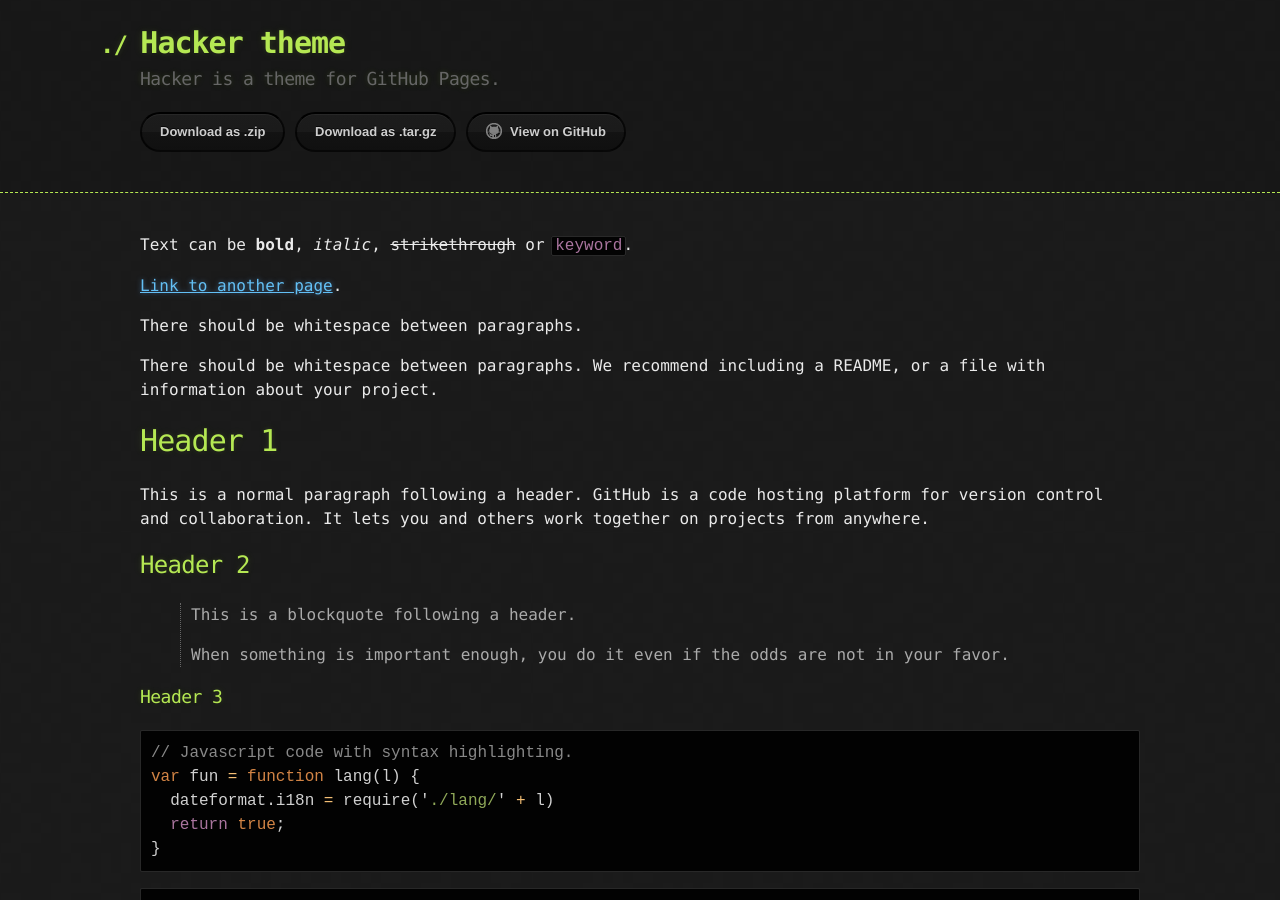
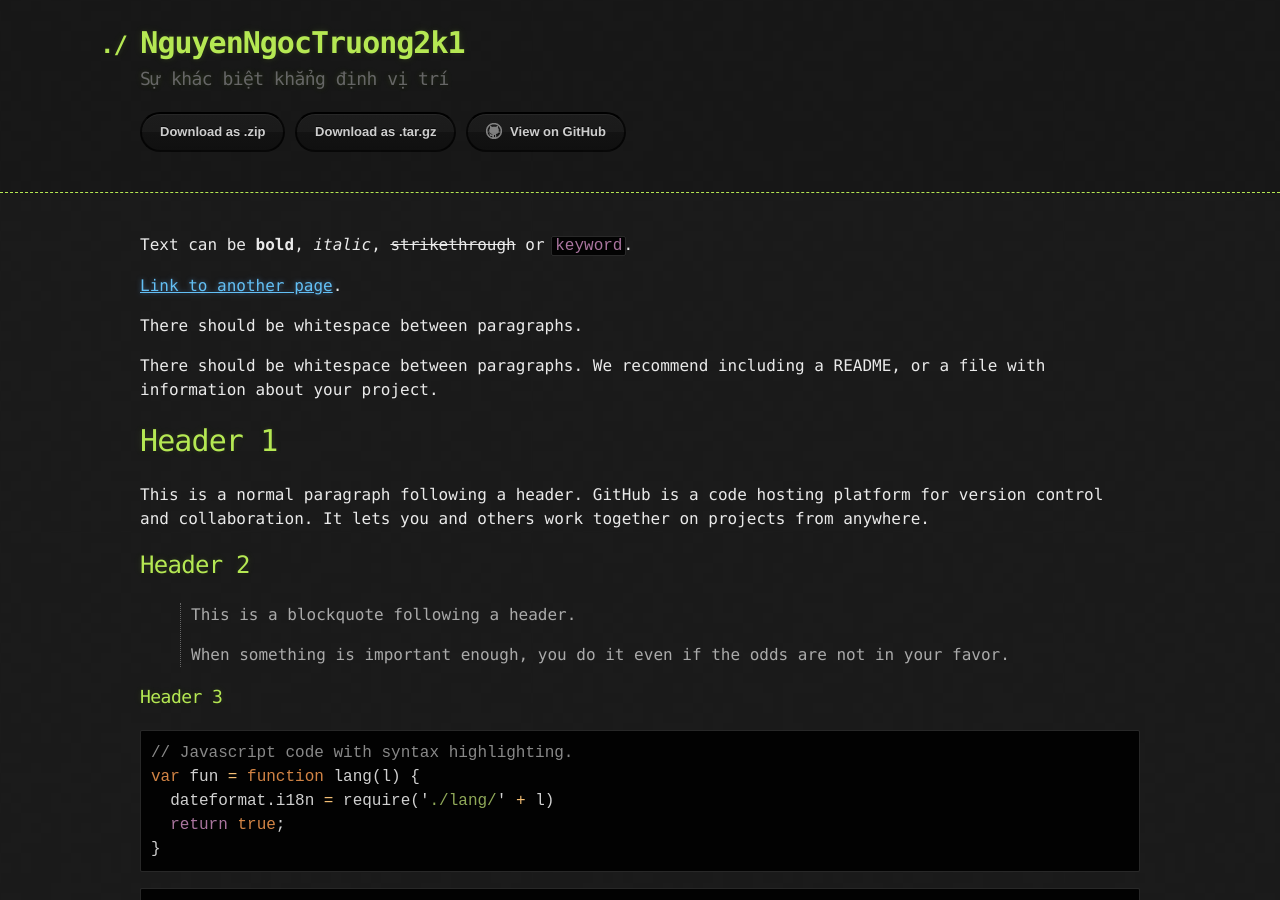
Before and after one commit to nguyenngoctruong2k1/nguyenngoctruong2k1.github.io, a Jekyll site: the page built from index.md, in a window 1280 px wide and 900 px high. Built offline with Jekyll 4.4.1, drawn with Linux system fonts in a browser that asks for light colours.

Commit message:
edit namepage

```diff
--- a/_config.yml
+++ b/_config.yml
@@ -1,5 +1,5 @@
-title: Hacker theme
-description: Hacker is a theme for GitHub Pages.
+title: NguyenNgocTruong2k1
+description: Sự khác biệt khẳng định vị trí
 show_downloads: true
 google_analytics:
 theme: jekyll-theme-hacker
```
